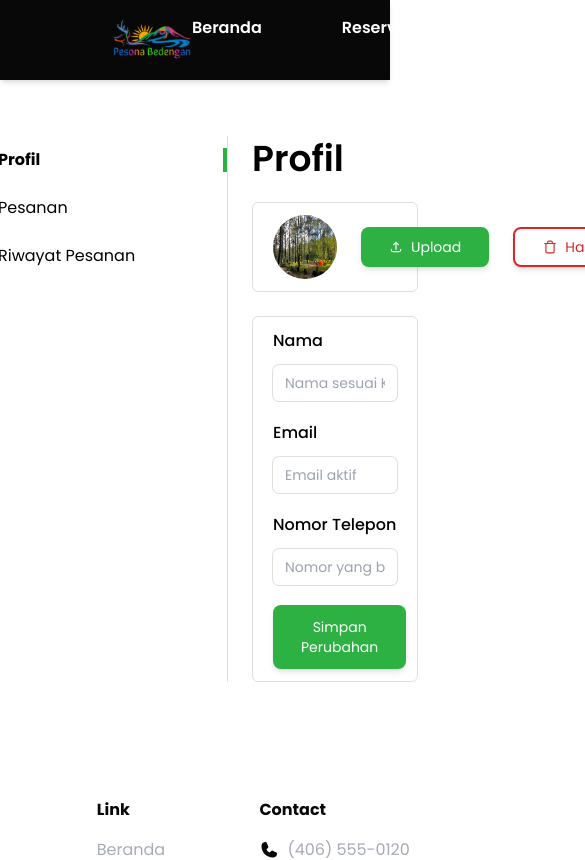
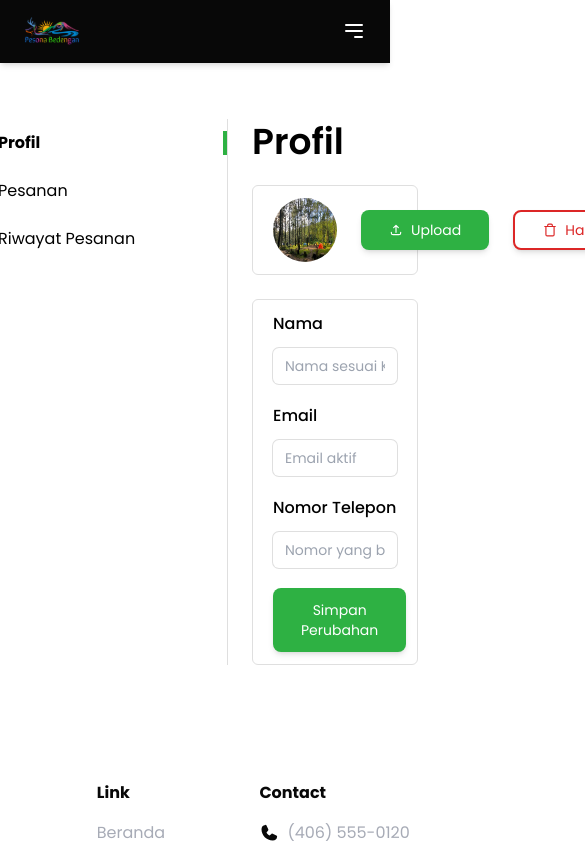
Before and after one commit to RezzyYuhand/Bedengan-FE, a React (Vite) app: page /profil in a window 390 px wide. Shown: the top 860 px of the page, 585 px wide, since content can reach past the window. Built offline with nearby package versions, Linux system fonts and the light colour scheme.

Commit message:
responsive navbar

```diff
--- a/src/components/Navbar.jsx
+++ b/src/components/Navbar.jsx
@@ -3,6 +3,7 @@ import { Link, useLocation } from 'react-router-dom'
 
 const Navbar = () => {
   const [navbarBg, setNavbarBg] = useState('bg-transparent');
+  const [isMenuOpen, setIsMenuOpen] = useState(false);
   const location = useLocation();
 
   useEffect(() => {
@@ -27,18 +28,74 @@ const Navbar = () => {
     }
   }, [location.pathname]);
 
+  useEffect(() => {
+    if (isMenuOpen && location.pathname !== '/') {
+        document.body.style.overflow = 'hidden';
+    } else {
+        document.body.style.overflow = 'auto';
+    }
+
+    return () => {
+        document.body.style.overflow = 'auto';
+    };
+  }, [isMenuOpen, location.pathname]);
+
+  useEffect(() => {
+    const handleResize = () => {
+        if (window.innerWidth > 1024) {
+            setIsMenuOpen(false);
+        }
+    }
+    window.addEventListener('resize', handleResize);
+    handleResize();
+    return () => {
+        window.removeEventListener('resize', handleResize);
+    }
+  }, []);
+
+  const toggleMenu = () => {
+    setIsMenuOpen(!isMenuOpen);
+  }
+
   return (
-    <div className={`w-full z-50 transition-colors duration-300 ${navbarBg}`}>
-        <div className='flex flex-row px-28 py-4 justify-between text-primary items-center'>
-        <img src="/LogoPesonaBedengan.svg" alt="logo" className='w-20'/>
-            <div className='flex flex-row justify-evenly gap-20'>
-                <Link className='font-semibold transition-colors hover:text-accent duration-300' to="/">Beranda</Link>
-                <Link className='font-semibold transition-colors hover:text-accent duration-300' to="/reservasi">Reservasi</Link>
-                <Link className='font-semibold transition-colors hover:text-accent duration-300' to="/syarat-dan-ketentuan">Syarat & Ketentuan</Link>
+    <div className={`px-6 py-4 lg:px-28 lg:py-1 w-full z-50 transition-colors duration-300 ${navbarBg}`}>
+        <div className='flex flex-col lg:flex-row lg:justify-between text-primary lg:items-center'>
+            <div className='flex flex-row justify-between'>
+                <Link to="/">
+                    <img src="/LogoPesonaBedengan.svg" alt="logo" className='w-14 lg:w-20'/>
+                </Link>
+                <button
+                    className='text-primary lg:hidden focus:outline-none'
+                    onClick={toggleMenu}
+                    >
+                    <svg
+                        className='w-6 h-6'
+                        fill='none'
+                        stroke='currentColor'
+                        viewBox='0 0 24 24'
+                        xmlns='http://www.w3.org/2000/svg'
+                    >
+                        <path
+                        strokeLinecap='round'
+                        strokeLinejoin='round'
+                        strokeWidth='2'
+                        d={isMenuOpen ? 'M6 18L18 6M6 6l12 12' : 'M4 6h16M4 12h16m-7 6h7'}
+                        />
+                    </svg>
+                </button>
             </div>
-            <div>
-                <Link className='px-5 py-1 text-sm font-semibold bg-accent rounded-md transition-colors hover:bg-hover-green duration-300' to='/masuk'>Masuk</Link>
+            <div className={`flex-col w-72 lg:w-fit lg:flex lg:flex-row lg:items-center lg:static absolute top-[3.8rem] right-0 bg-secondary lg:bg-transparent transition-all duration-500 ease-in-out ${isMenuOpen ? 'flex h-screen z-40' : 'hidden'} lg:flex`}>
+                <div className='flex flex-col gap-4 px-8 py-5 lg:flex-row lg:justify-evenly lg:gap-24'>
+                    <Link className='lg:font-semibold transition-colors hover:text-accent duration-300' to="/">Beranda</Link>
+                    <Link className='lg:font-semibold transition-colors hover:text-accent duration-300' to="/reservasi">Reservasi</Link>
+                    <Link className='lg:font-semibold transition-colors hover:text-accent duration-300' to="/syarat-dan-ketentuan">Syarat & Ketentuan</Link>
+                    <div className='flex flex-row gap-4 lg:hidden'>
+                        <Link className='px-5 py-1 text-sm font-semibold bg-accent rounded-md transition-colors hover:bg-hover-green duration-300' to='/masuk'>Masuk</Link>
+                        <Link className='px-5 py-1 text-sm text-accent font-semibold rounded-md border-[1.5px] border-accent transition-colors hover:bg-accent hover:text-primary duration-300' to='/daftar'>Daftar</Link>
+                    </div>
+                </div>
             </div>
+            <Link className='hidden lg:lg:block px-5 py-1 text-sm font-semibold bg-accent rounded-md transition-colors hover:bg-hover-green duration-300' to='/masuk'>Masuk</Link>
         </div>
     </div>
   )
```
